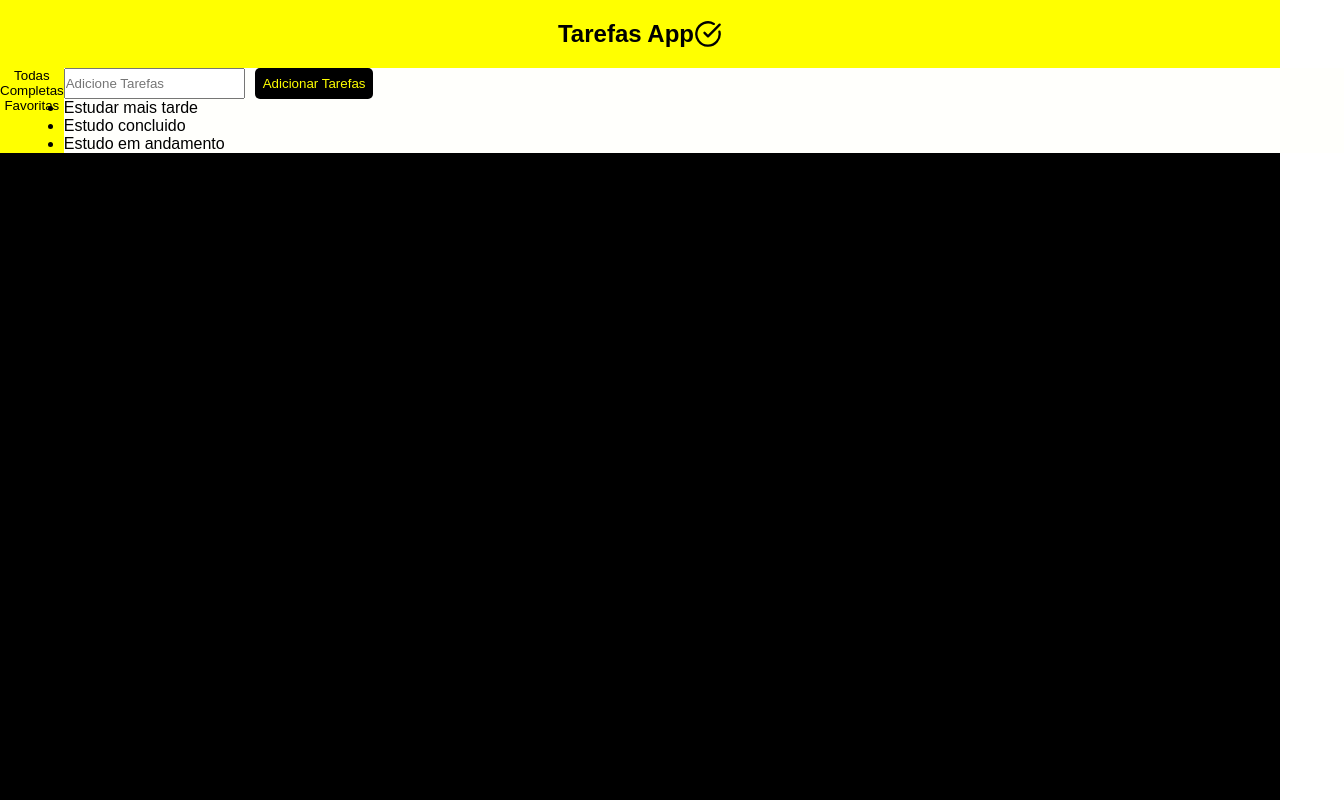
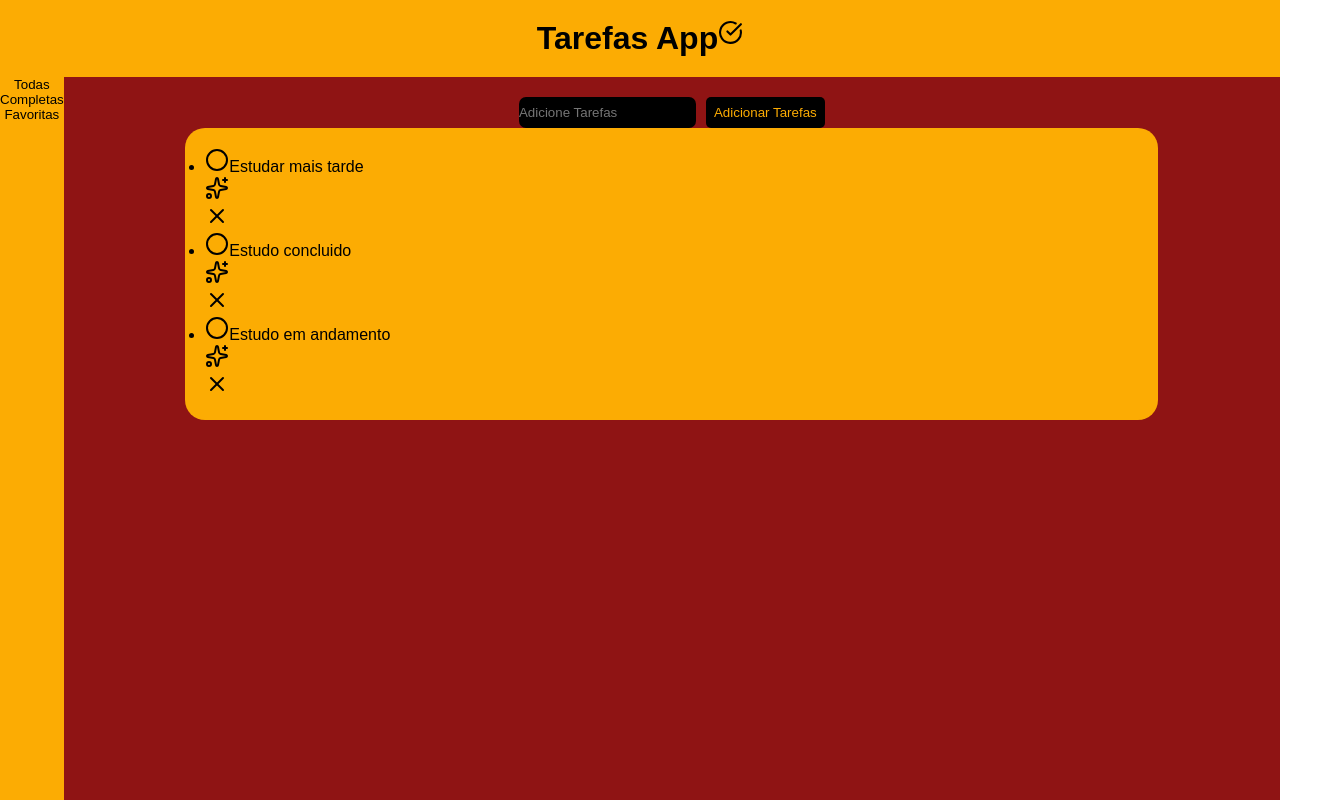
Before and after one commit to Will-777-77/Tarefas, a React (Vite) app: page / in a window 1280 px wide. Shown: the whole page, 1344 px wide, since content can reach past the window. Built offline with nearby package versions, Linux system fonts and the light colour scheme.

Commit message:
feat: adiciona icones na lista de tarefas, ajusta layout flexbox, box-sizing e paleta de cores

```diff
--- a/src/App/App.css
+++ b/src/App/App.css
@@ -2,16 +2,20 @@
     padding: 0;
     margin: 0;
     font-family: Arial, Helvetica, sans-serif;
-    color: rgb(0, 0, 0);
+    box-sizing: border-box;
 }
 
 .div-conteudo-principal {
     display: flex;
     flex-direction: row;
+    height: 80%;
+    flex: 1;
 }
 
 
 #root {
   min-height: 100vh;
-  background-color: black;
+  display: flex;
+  flex-direction: column;
+
 }
--- a/src/App/App.jsx
+++ b/src/App/App.jsx
@@ -5,15 +5,15 @@ import Tarefas from '../componentes/Tarefas/Tarefas';
 
 function App() {
   return (
-    <section>
+    <>
       <Header />
       <div className="div-conteudo-principal">
         <Sidebar />
         <main className='tarefas-principal'>
-          <Tarefas/>
+        <Tarefas/>
         </main>
       </div>
-    </section>
+    </>
   );
 }
 
--- a/src/componentes/Header/Header.css
+++ b/src/componentes/Header/Header.css
@@ -3,4 +3,5 @@
     display: flex;
     justify-content: center;
     padding: 20px;
+
 }
--- a/src/componentes/Header/Header.jsx
+++ b/src/componentes/Header/Header.jsx
@@ -4,7 +4,7 @@ import "./Header.css";
 function Header() {
     return (
         <div>
-            <h1 className="tarefas-app"> Tarefas App < CheckCircle size={28} color="black" /></h1>
+            <h1 className="tarefas-app"> Tarefas App < CheckCircle size={25} color='black' /></h1>
         </div>
 
     );
--- a/src/componentes/TarefaForm/TarefaForm.css
+++ b/src/componentes/TarefaForm/TarefaForm.css
@@ -1,9 +1,11 @@
 .tarefas-input-btn {
     display: flex;
     gap: 10px;
+
+
 }
 .botao-add-tarefas {
-    background-color: black;
+    background-color: var(--cor-6);
     color: var(--cor-principal);
     padding: 8px;
     border: none;
@@ -11,10 +13,13 @@
     cursor: pointer;
 }
 .botao-add-tarefas:hover {
-    background-color: rgba(255, 0, 0, 0.83);
+    background-color: var(--cor-3);
     color: white;
     scale: calc(1.1);
 }
 input {
-    color: black;
+    background-color:var(--cor-6);
+    border-radius: 7px;
+    border: 2px ;
+    color: var(--cor-principal);
 }
--- a/src/componentes/TarefaForm/TarefaForm.jsx
+++ b/src/componentes/TarefaForm/TarefaForm.jsx
@@ -2,7 +2,7 @@ import "./TarefaForm.css"
 function TarefaForm (){
     return(
         <form className="tarefas-input-btn">
-            <input placeholder="Adicione Tarefas"/>
+            <input  placeholder="Adicione Tarefas"/>
             <button className="botao-add-tarefas">Adicionar Tarefas</button>
         </form>
     )
--- a/src/componentes/TarefaList/TarefaList.css
+++ b/src/componentes/TarefaList/TarefaList.css
@@ -0,0 +1,12 @@
+.lista-estudos {
+    background-color: var(--cor-principal);
+    border-radius: 20px;
+    padding: 20px;
+    width: 80%;
+    max-height: 80%;
+}
+.acoes-tarefas {
+
+
+}
+.lista-tarefas {}
--- a/src/componentes/TarefaList/TarefaList.jsx
+++ b/src/componentes/TarefaList/TarefaList.jsx
@@ -1,11 +1,24 @@
+import { Circle, Delete, Stars, X } from 'lucide-react';
 import './TarefaList.css';
 function TarefaList (){
     let listadeTarefas = ["Estudar mais tarde","Estudo concluido","Estudo em andamento"]
     return (
-        <ul>
+        <ul className='lista-estudos'>
             {
                 listadeTarefas.map ((listas)=>{
-                    return <li>{listas}</li>
+                    return(<li className='lista-tarefas'>
+
+                        <section>
+                        <Circle/>
+                        <span>{listas}</span>
+                        </section>
+
+                        <section className='acoes-tarefas'>
+                        <div><Stars/></div>
+                        <div><X/></div>
+                        </section>
+
+                    </li>)
                 })
             }
         </ul>
--- a/src/componentes/Tarefas/Tarefas.css
+++ b/src/componentes/Tarefas/Tarefas.css
@@ -1,9 +1,14 @@
 .tarefas-principal {
-    min-width: 100vw;
-
+    width: 100%;
 
 }
 .nome-tarefas-principal {
-    background-color: var(--cor-segundaria);
+    background-color: var(--cor-5);
     height: 100%;
+    display: flex;
+    flex-direction: column;
+    align-items: center;
+    padding: 20px 0;
+    border: none;
+
 }
--- a/src/componentes/Tarefas/Tarefas.jsx
+++ b/src/componentes/Tarefas/Tarefas.jsx
@@ -5,7 +5,7 @@ function Tarefas(){
     return (
         <div className='nome-tarefas-principal'>
             <TarefaForm/>
-            <TarefaList/>
+            <TarefaList />
         </div>
     )
 }
--- a/src/var.css
+++ b/src/var.css
@@ -1,4 +1,8 @@
 :root {
-    --cor-principal: #ffff00;
+    --cor-principal: #fcac03;
     --cor-segundaria: #fffffc;
+    --cor-3: #f3450f;
+    --cor-4: #E50E0E;
+    --cor-5:#8f1414;
+    --cor-6: #000000;
 }
```
